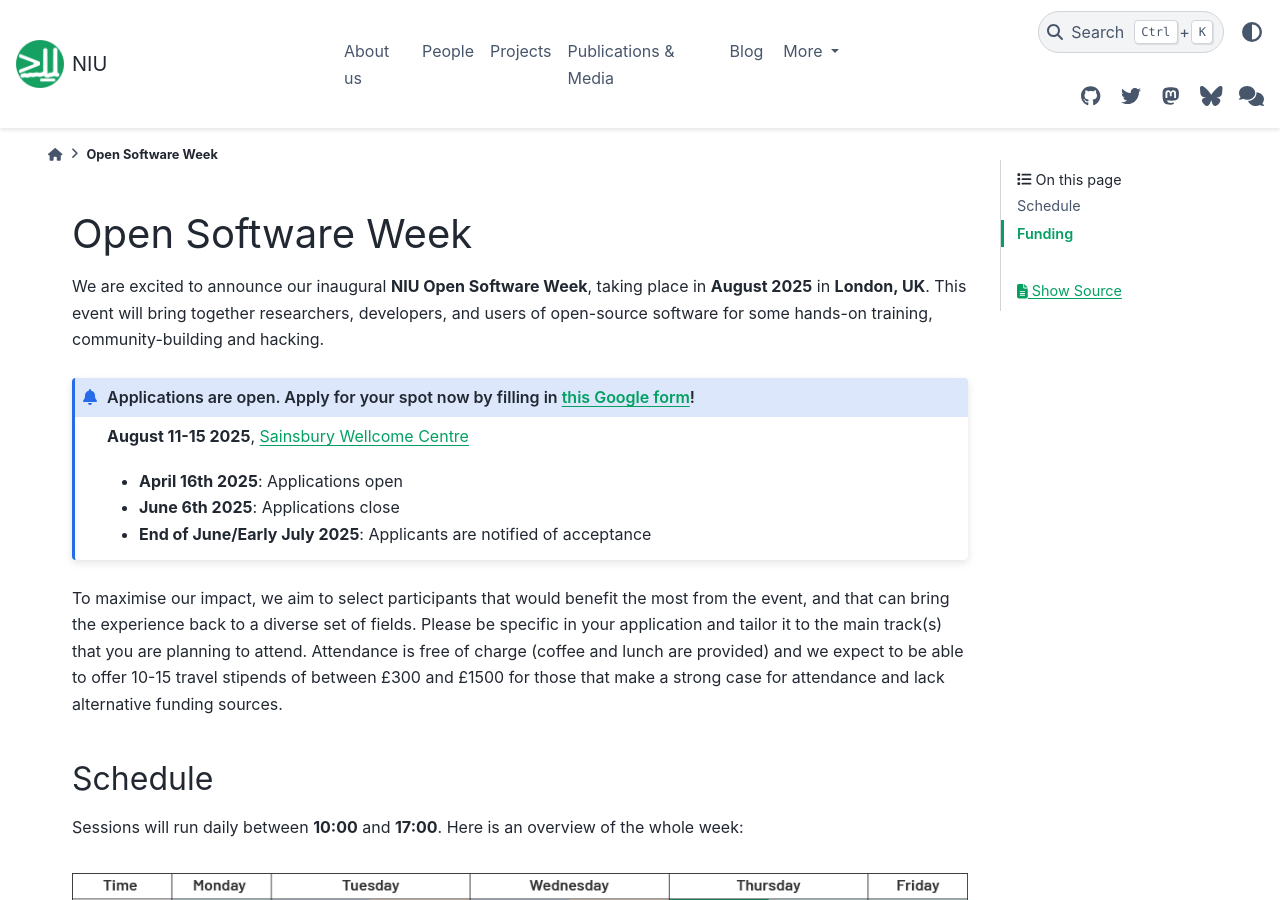
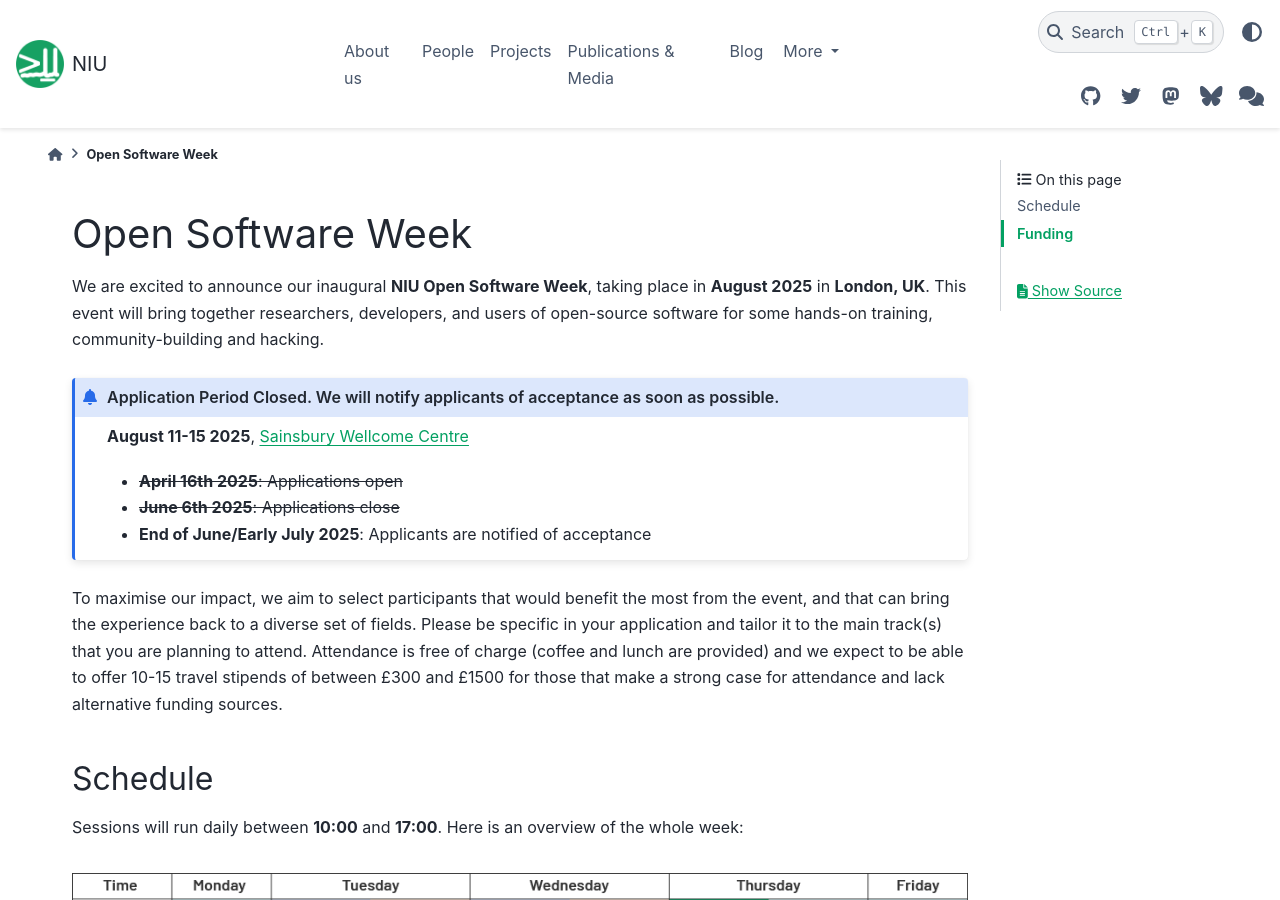
Before and after one commit to neuroinformatics-unit/neuroinformatics-unit.github.io, a Sphinx documentation site: the page built from docs/source/open-software-week/index.md, in a window 1280 px wide and 900 px high. Built offline with Sphinx 7.4.7 and the PyData theme 0.15.4, drawn with Linux system fonts in a browser that asks for light colours; nearby versions of some CDN libraries.

Commit message:
make clear tha applications have closed

```diff
--- a/docs/source/open-software-week/index.md
+++ b/docs/source/open-software-week/index.md
@@ -3,13 +3,13 @@
 We are excited to announce our inaugural **NIU Open Software Week**, taking
 place in **August 2025** in **London, UK**. This event will bring together researchers, developers, and users of open-source software for some hands-on training, community-building and hacking.
 
-:::{admonition} Applications are open. Apply for your spot now by filling in [this Google form](https://forms.gle/2UAAzikhSgYArZpX7)!
+:::{admonition} Application Period Closed. We will notify applicants of acceptance as soon as possible.
 :class: info
 
 **August 11-15 2025**, [Sainsbury Wellcome Centre](https://maps.app.goo.gl/CzWFFjXJZwX87aMj6)
 
-- **April 16th 2025**: Applications open
-- **June 6th 2025**: Applications close
+- ~~**April 16th 2025**: Applications open~~
+- ~~**June 6th 2025**: Applications close~~
 - **End of June/Early July 2025**: Applicants are notified of acceptance
 :::
 
```
Also changed, not shown: docs/source/open-software-week/animals-in-motion.md (+0 -4 lines), docs/source/open-software-week/big-imaging-data.md (+0 -3 lines), docs/source/open-software-week/brainglobe.md (+0 -4 lines).
